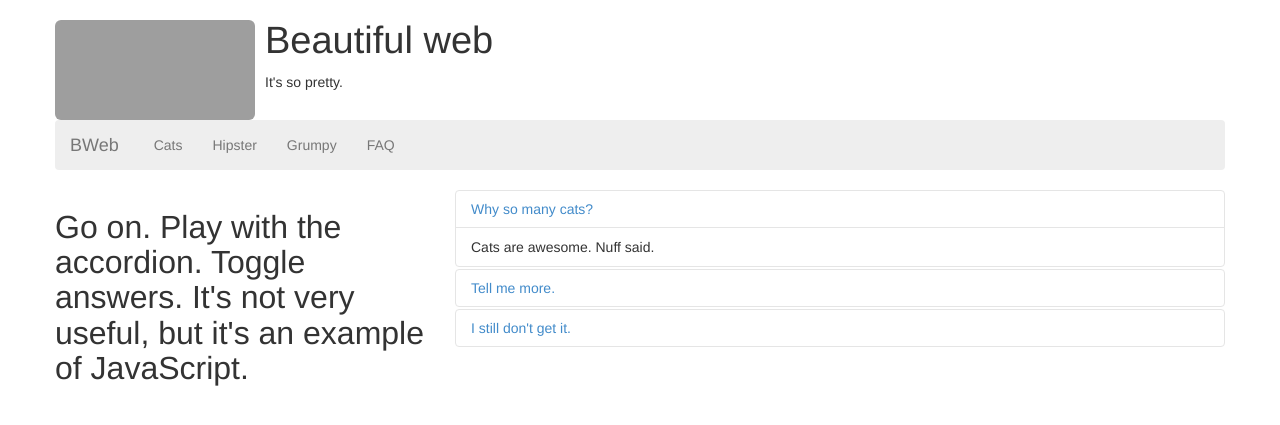
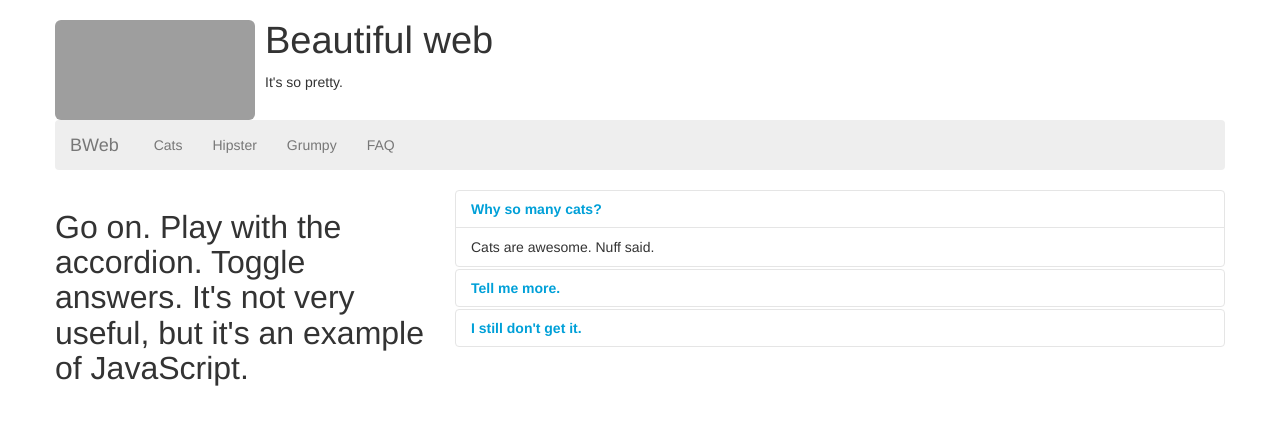
Before and after one commit to CodeCatz/litterbox, a Flask app: page /faq in a window 1280 px wide. Shown: the top 425 px of the page. Run offline with Flask 2, Linux system fonts and the light colour scheme; some libraries are stand-ins or nearby versions; grey boxes are pictures that could not be loaded.

Commit message:
added custom CSS ftw

```diff
--- /dev/null
+++ b/Alja/Better-Flask/static/css/custom.css
@@ -0,0 +1,4 @@
+.accordion-toggle {
+	color:#00A0D8;
+	font-weight: bold;
+}
--- a/Alja/Better-Flask/templates/base.html
+++ b/Alja/Better-Flask/templates/base.html
@@ -4,6 +4,7 @@
 	<head>
 		<!-- making sure the app always find the static folder with bootstrap -->
 		<link href="{{ url_for('.static', filename='bootstrap/css/bootstrap.css') }}" rel="stylesheet" />
+		<link href="{{ url_for('.static', filename='css/custom.css') }}" rel="stylesheet" />
 		<title>Beautiful web</title>
 	</head>
 
```
